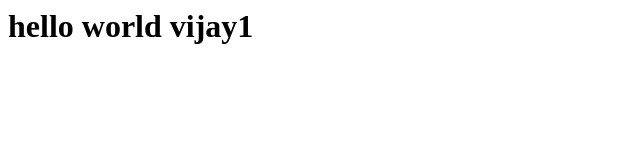
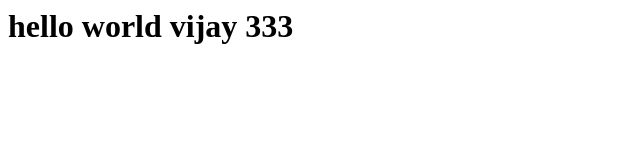
Before and after one commit to vijaynaidus/html, a plain HTML site: page index.html in a window 1280 px wide. Shown: the full height of the page, 0-640 px from the left. Drawn offline with Linux system fonts and the light colour scheme.

Commit message:
Update index.html

```diff
--- a/index.html
+++ b/index.html
@@ -1 +1 @@
-<h1>hello world vijay1 <h1>
+<h1>hello world vijay 333 <h1>
```
